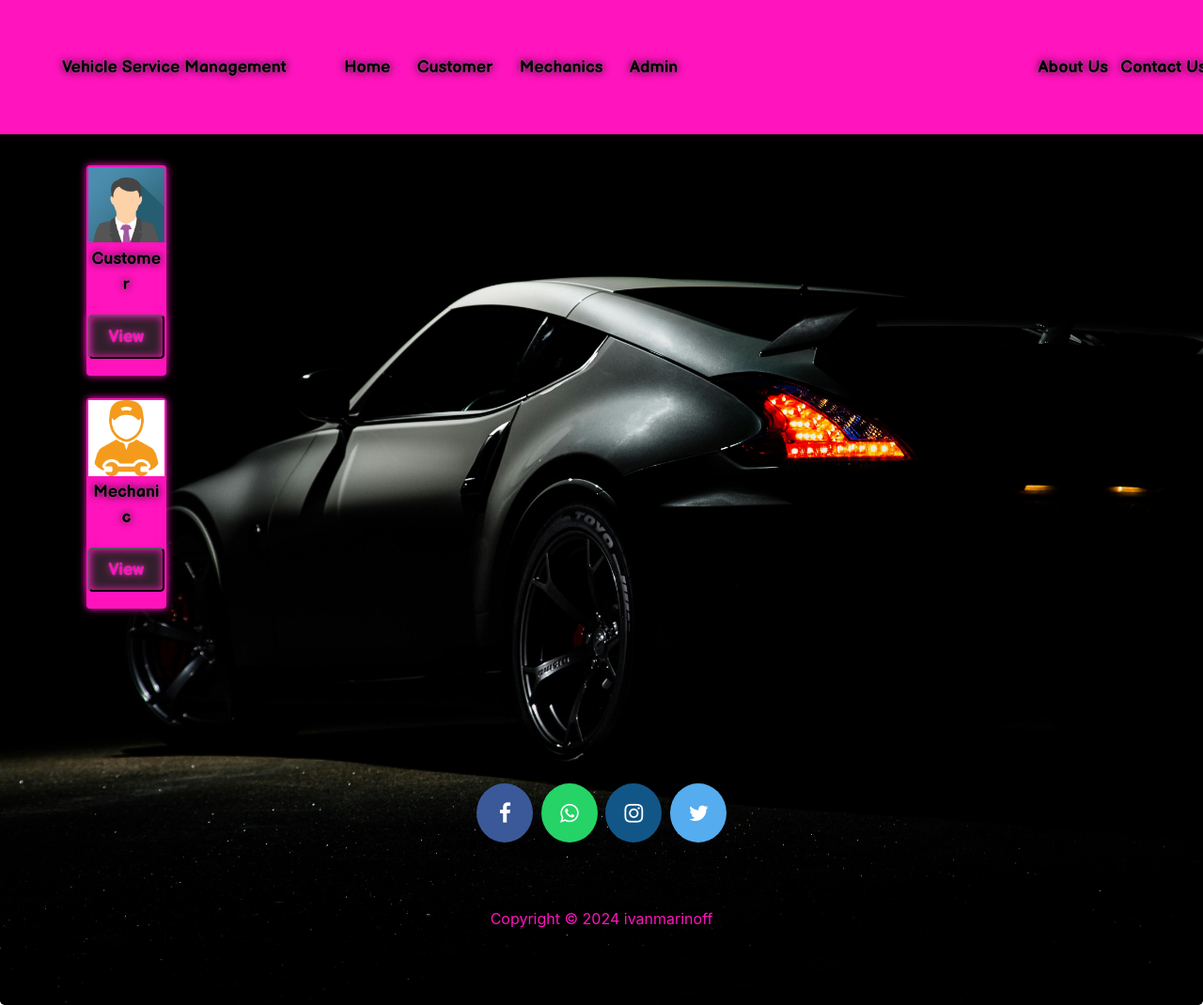
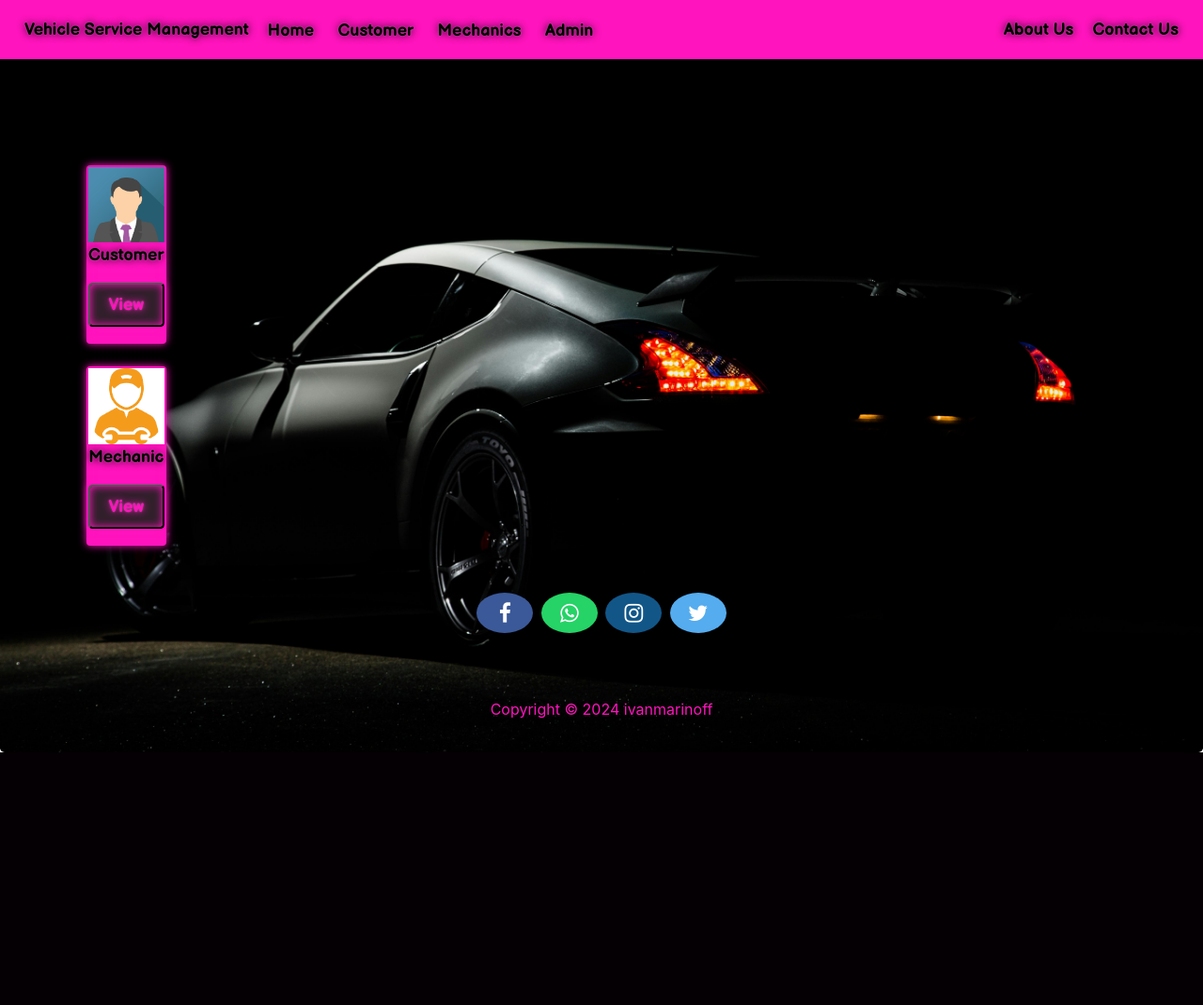
Before and after one commit to ivanmarinoff/service_website, a Django app: page / in a window 1280 px wide. Shown: the whole page at 94% size. After the commit the page ends 801 px from the top, so only its background shows below. Run offline with Django 3.2, Linux system fonts and the light colour scheme; some libraries are stand-ins or nearby versions.

Commit message:
Updated navbar

```diff
--- a/templates/vehicle/customerclick.html
+++ b/templates/vehicle/customerclick.html
@@ -1,7 +1,7 @@
 <!DOCTYPE html>
 {% load static %}
 <html lang="en" dir="ltr">
-
+{% include "vehicle/navbar.html" %}
 <head>
   <meta charset="utf-8">
   <meta name="viewport" content="width=device-width, initial-scale=1, shrink-to-fit=no">
@@ -22,7 +22,7 @@
 
 <body>
 
-  {% include "vehicle/navbar.html" %}
+
   <br><br>
   <div class="jumbotron" style="margin-bottom:0px;">
     <h1 class="display-4">Hello</h1>
--- a/templates/vehicle/index.html
+++ b/templates/vehicle/index.html
@@ -26,10 +26,8 @@
 
   <div class="jumbotron" style="margin-bottom: -200px;margin-top: 4px;">
       <div class="mask" style="background-color: rgba(0, 0, 0, 0.6);">
-{#<br><br><br><br><br><br><br><br><br>#}
-{#<br><br><br><br><br><br><br><br><br>#}
-{#<br><br><br><br><br><br><br><br><br><br>#}
   </div>
+
 
 
 {#  <marquee behavior="scroll" direction="left">#}
@@ -47,7 +45,8 @@
 
   {% include "vehicle/customer_mechanic_cards.html" %}
 <br><br><br><br>
- {% include "vehicle/footer.html" %}
+  </div>
+
 </body>
-
+{% include "vehicle/footer.html" %}
 </html>
--- a/templates/vehicle/navbar.html
+++ b/templates/vehicle/navbar.html
@@ -37,7 +37,7 @@
             font-size: 35px;
             font-family: "Balsamiq Sans", cursive;
             text-shadow: 0 0 0.125em hsl(0 0% 100% / 0.3), 0 0 0.45em currentColor;
-            padding: 4%;
+            padding: 0 0 0 0;
         }
 
         button {
@@ -65,15 +65,11 @@
 
         a:link {
             text-decoration: none;
+            padding: 10px;
         }
 
         a {
          color: var(--clr-neon);
-        }
-
-        .bs-example {
-            margin: 0px;
-
         }
 
         .bg-color {
@@ -93,7 +89,7 @@
 
 
 <div class="navbar-brand">
-    <nav class="navbar navbar-expand-md navbar-danger bg-color bs-example fixed-top">
+    <nav class="navbar navbar-expand-md navbar-danger bg-color fixed-top">
         <a href="/" class="title">Vehicle Service Management</a>
         <button type="button" class="navbar-toggler" data-toggle="collapse" data-target="#navbarCollapse">
             <span class="navbar-toggler-icon"></span>
```
